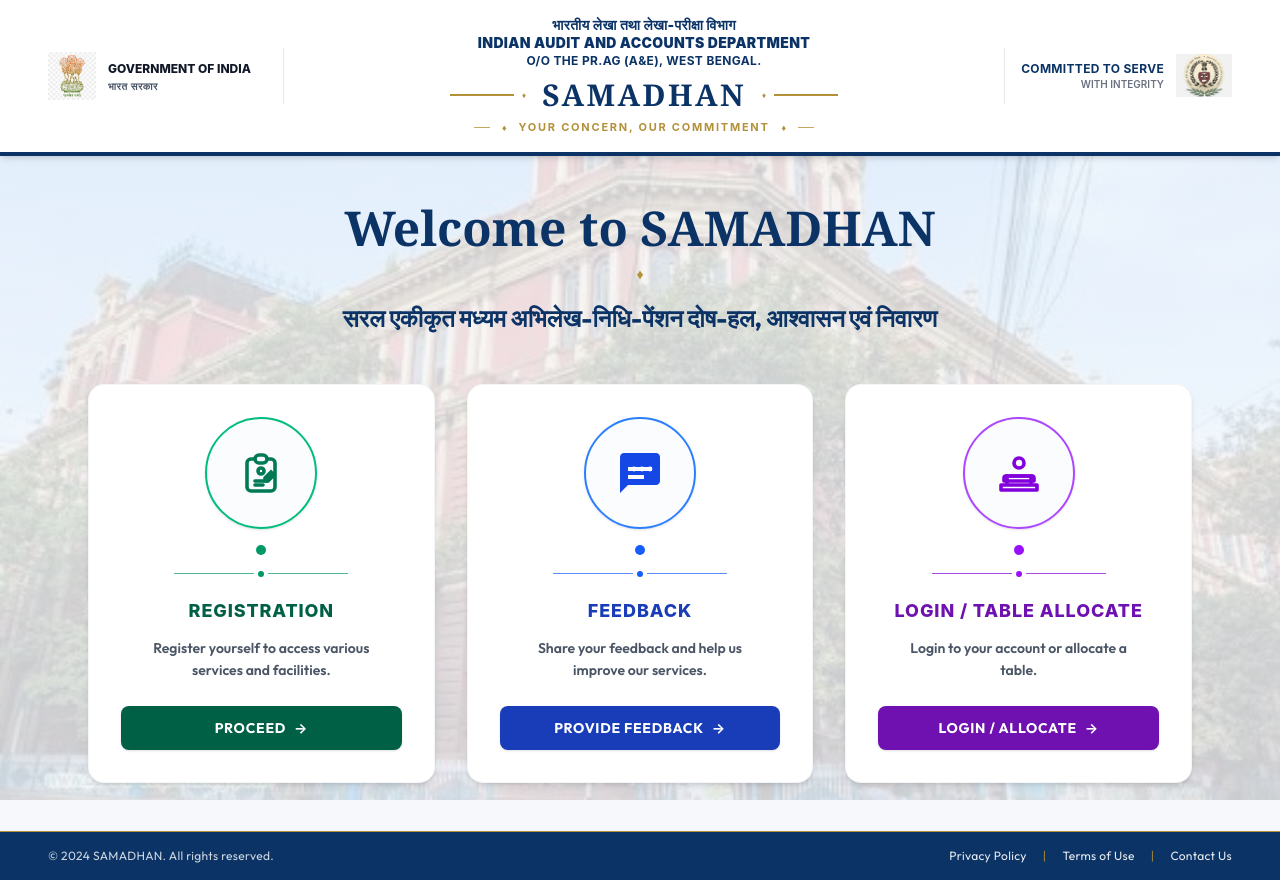
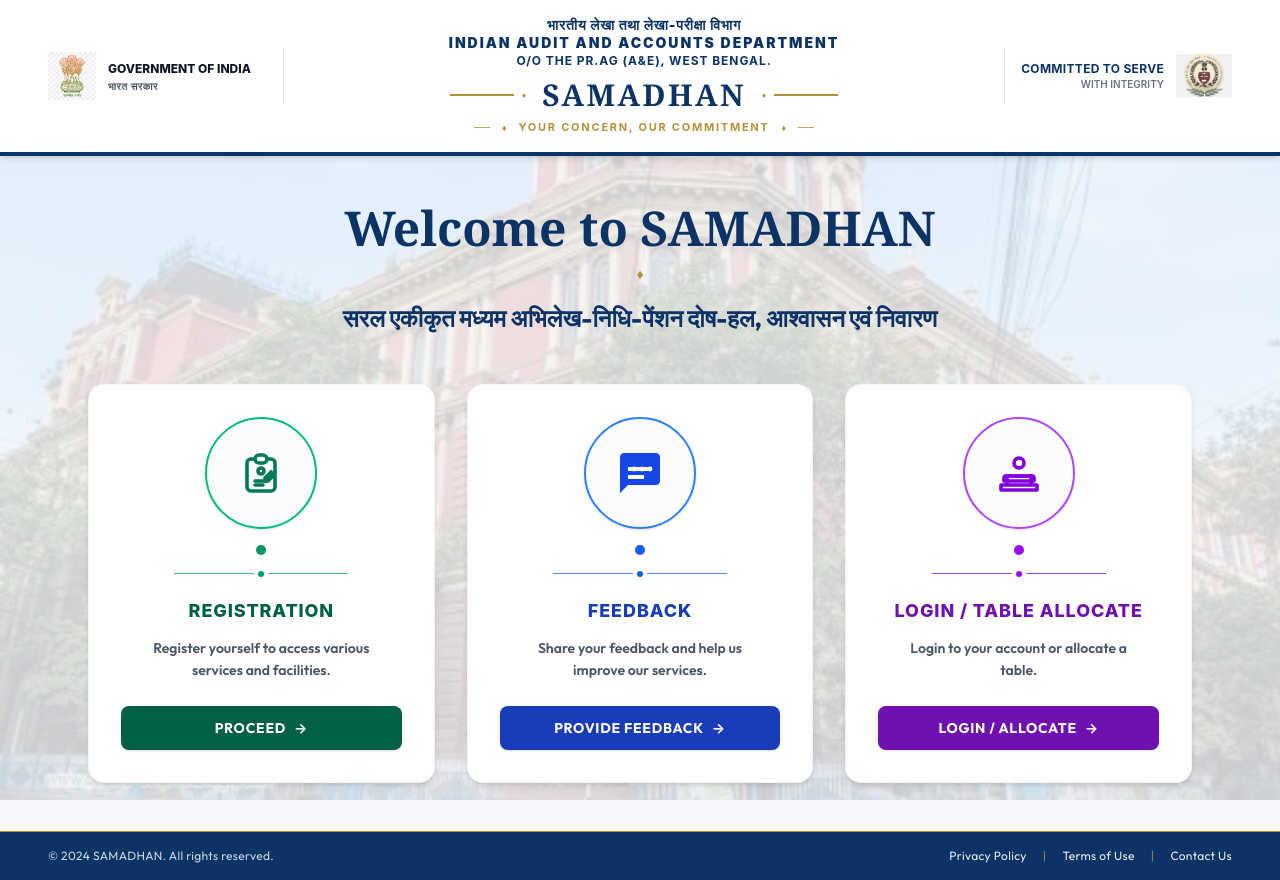
Before and after one commit to skynetukhra-coder/SAMADHAN_01, a React (Vite) app in the folder frontend/: page / in a window 1280 px wide. Built offline with nearby package versions, Linux system fonts and the light colour scheme.

Commit message:
Enhance letter spacing width on department details in Header

```diff
--- a/frontend/src/components/Header.jsx
+++ b/frontend/src/components/Header.jsx
@@ -67,10 +67,10 @@
       <div className="flex-1 flex flex-col items-center text-center my-3 lg:my-0">
 
         {/* Department Details (Above SAMADHAN) */}
-        <div className="text-govBlue font-black text-xs md:text-sm tracking-wide mb-2 leading-tight flex flex-col font-sans uppercase">
-          <span>भारतीय लेखा तथा लेखा-परीक्षा विभाग</span>
-          <span>Indian Audit And Accounts Department</span>
-          <span className="text-gray-650 font-bold text-[10px] md:text-xs mt-0.5">O/o The PR.AG (A&E), West Bengal.</span>
+        <div className="text-govBlue font-black text-xs md:text-sm mb-2 leading-tight flex flex-col font-sans uppercase">
+          <span className="tracking-[0.06em]">भारतीय लेखा तथा लेखा-परीक्षा विभाग</span>
+          <span className="tracking-[0.14em]">Indian Audit And Accounts Department</span>
+          <span className="text-gray-650 font-bold text-[10px] md:text-xs mt-0.5 tracking-[0.08em]">O/o The PR.AG (A&E), West Bengal.</span>
         </div>
 
         {/* Title row with gold lines and gold diamond separators */}
```
